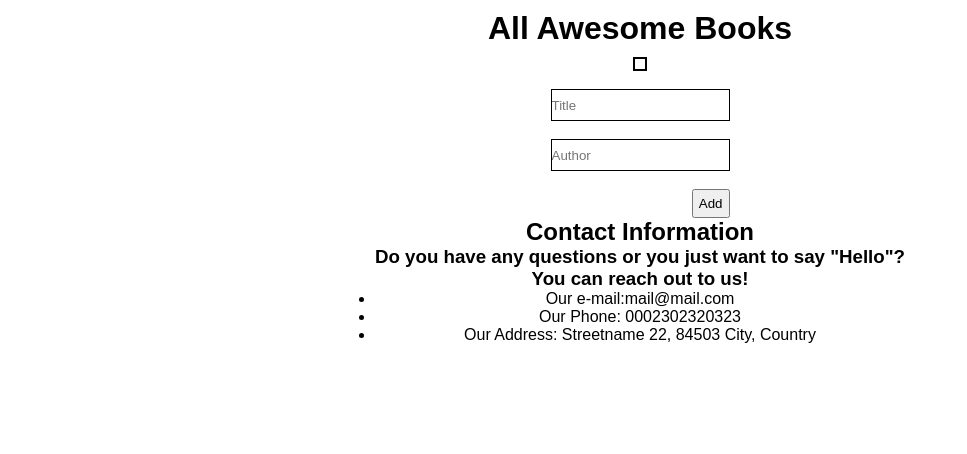
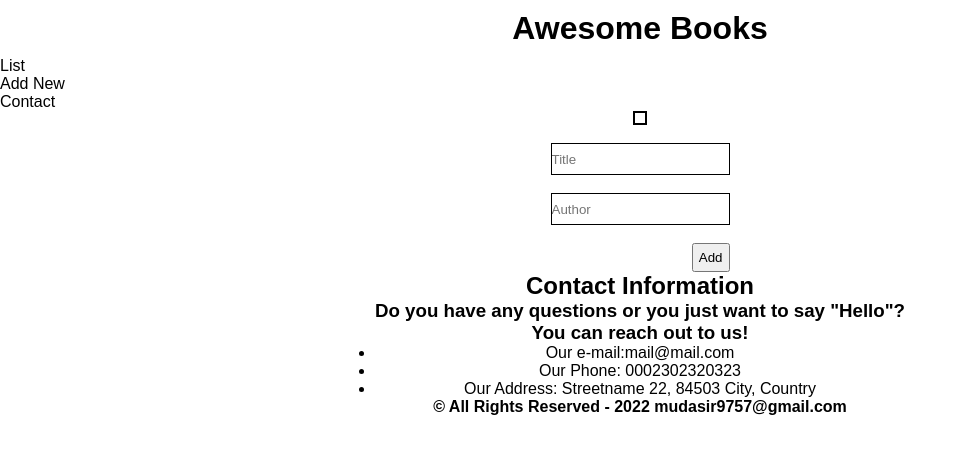
Before and after one commit to RichardChileya/Awesome-Books, a website: page index.html in a window 1280 px wide. Shown: the whole page, without its empty margins (0-967 px from the left). Drawn offline with Linux system fonts and the light colour scheme.

Commit message:
Add Header and footer

```diff
--- a/index.html
+++ b/index.html
@@ -10,8 +10,15 @@
 </head>
 
 <body>
-<header>
-    <h1>All Awesome Books</h1>
+<header class="header">
+    <h1>Awesome Books</h1>
+    <nav class="nav-bar">
+      <ul class="nav-ul">
+        <li>List</li>
+        <li class="add-new">Add New</li>
+        <li>Contact</li>
+      </ul>
+    </nav>
 </header>
    <main>
 
@@ -41,6 +48,9 @@
             <li>Our Address: Streetname 22, 84503 City, Country</li>
         </ul>
     </section>
+    <footer class="footer">
+      <h4> © All Rights Reserved - 2022   mudasir9757@gmail.com</h4>
+    </footer>
 
    </main>
 
```
